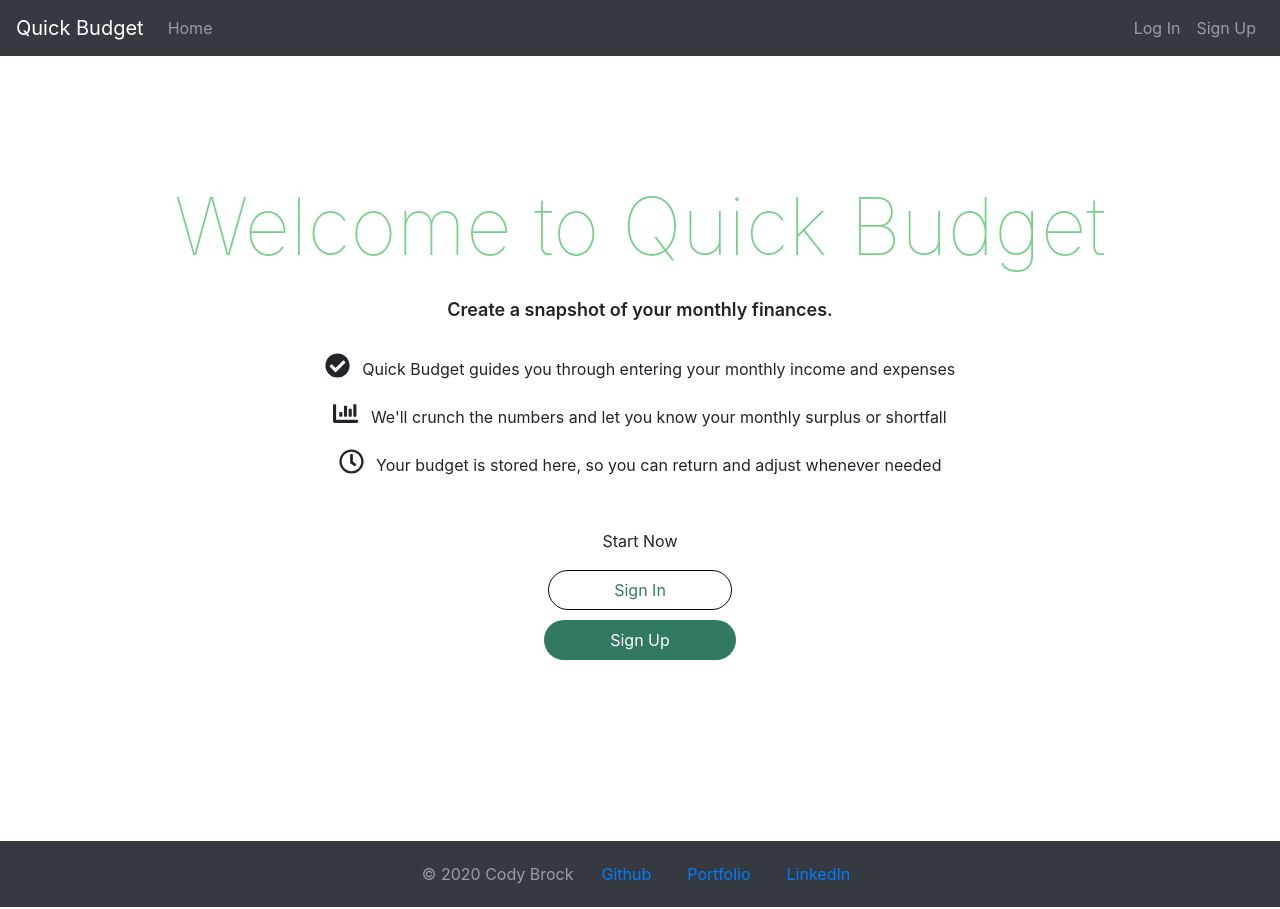
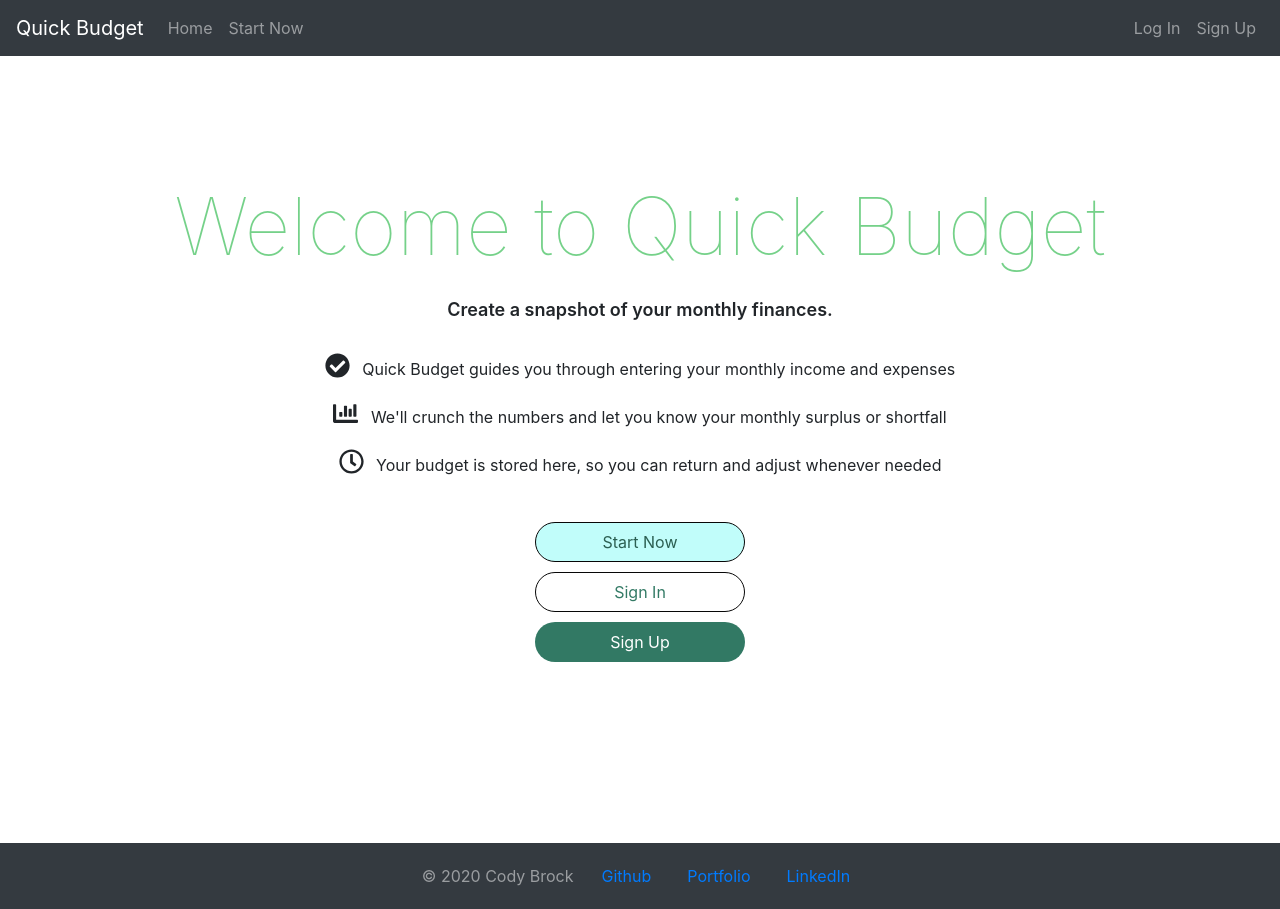
Before and after one commit to eric1foard/quick-budget, a React (Create React App) app: page / in a window 1280 px wide. Built offline with nearby package versions, Linux system fonts and the light colour scheme; the HTML template or start-up script is replaced by a standard one.

Commit message:
1 - styles the Start Now button on Home page. 22- adds start now link on Navbar when there is no user signed in. 3 - begins cleaning up and commenting on Budget component.

```diff
--- a/src/App.css
+++ b/src/App.css
@@ -75,12 +75,27 @@
   margin-bottom: 30px;
 }
 
+.btn-start-now{
+  padding: 7px 65px;
+  border-radius: 20px;
+  background-color: rgba(123, 250, 244, 0.472);
+  color: rgba(15, 65, 50, 0.842);
+  border-color: rgb(7, 7, 7);
+  width: 210px;
+}
+
+.btn-start-now:hover{
+  background-color: rgba(16, 157, 161, 0.623);
+  color: rgba(0, 0, 0, 0.842);
+}
+
 .btn-login{
   padding: 7px 65px;
   border-radius: 20px;
   background-color: rgb(255, 255, 255);
   color: rgba(13, 97, 72, 0.842);
   border-color: rgb(7, 7, 7);
+  width: 210px;
 }
 
 .btn-login:hover{
@@ -93,6 +108,7 @@
   border-radius: 20px;
   background-color: rgba(13, 97, 72, 0.842);
   color: rgb(255, 255, 255);
+  width: 210px;
 }
 
 .btn-signup:hover{
--- a/src/App.js
+++ b/src/App.js
@@ -41,7 +41,6 @@ class App extends Component {
 
   render() {
     const { currentUser } = this.state;
-    console.log("currentUser from app component: ", currentUser);
 
     return (
       <Router>
--- a/src/components/Budget.js
+++ b/src/components/Budget.js
@@ -1,8 +1,10 @@
+// Packages
 import React, { Component } from "react";
 import SweetAlert from 'react-bootstrap-sweetalert';
 import Swal from 'sweetalert2';
-// import { v4 as uuidv4 } from "uuid";
+// import { v4 as uuidv4 } from "uuid"; - TODO Need to add in to give ID's (CB 9/30)
 
+// Project Components
 import Box from "./Box.js";
 import Summary from "./Summary.js";
 import Jumbotron from "./Jumbotron";
@@ -15,32 +17,31 @@ import HelloWorld from "./ModalSignUp.js";
 import { incomeData } from "./shared/newUserSeed";
 import { expenseData } from "./shared/newUserSeed";
 
-//
+// Helper methods used for validating new users' sign up information
 import { validateUsername, validateEmail, validatePassword } from "./shared/helpers"
 
 
 class Budget extends Component {
 
-  // State is used to store the relevant information regarding the user's income and expenses fields,
-  // ...and is used by other components to calculate inferences.
   constructor(props) {
     super(props);
     this.state = {
-      apiResponse: null,
-      incomeData: null,
-      expenseData: null,
-      unregisteredUser: null,
-      newUser: null,
+      // Budget state information
+      incomeData: null,  // Object containing the user's income information.  Obtained from API call getting user's info, or from default values for new users.
+      expenseData: null, // Object containing the user's expense information.  Obtained from API call getting user's info, or from default values for new users.
+      incomeTotal: 0, // Number appearing at bottom of income section, showing user's total income.
+      expenseTotal: 0, // Number appearing at bottom of expense section, showing user's total expense.
+      total: 0, // Number showing in bottommost card, showing user's total income minus total expense.  While it could be inferred, keeping this explicitly in state makes sure it is always rendered with current info.
 
-      // Seems this is already being called from App...
-      currentUser: AuthService.getCurrentUser(),
+      // User state information
+      currentUser: AuthService.getCurrentUser(), // Returns user's jwt accessToken, email, id, and username.
+      unregisteredUser: null, // Boolean determined in componenentDidMount. Used when user clicks save.  If true, prompts them to sign up in order to save.
+      newUser: null, // Boolean determined in componenentDidMount. If true, pulls default information from newUserSeed to populate budget.
 
+      // Page status information
       error: null,
       isLoaded: false,
 
-      total: 0,
-      incomeTotal: 0,
-      expenseTotal: 0,
 
       username: undefined,
       email: undefined,
@@ -52,9 +53,9 @@ class Budget extends Component {
     this.updateFullTotal        = this.updateFullTotal.bind(this);
     this.updateIncomeHelper     = this.updateIncomeHelper.bind(this);
     this.updateExpensesHelper   = this.updateExpensesHelper.bind(this);
-    this.saveNewIncomeHelper    = this.saveNewIncomeHelper.bind(this);
-    this.saveNewExpensesHelper  = this.saveNewExpensesHelper.bind(this);
-    this.saveNewField           = this.saveNewField.bind(this);
+    // this.saveNewIncomeHelper    = this.saveNewIncomeHelper.bind(this); - used to add new items.  Currently disabled.
+    // this.saveNewExpensesHelper  = this.saveNewExpensesHelper.bind(this); - used to add new items.  Currently disabled.
+    // this.saveNewField           = this.saveNewField.bind(this); - used to add new items.  Currently disabled.
     this.handleSave             = this.handleSave.bind(this);
 
     this.handleChange = this.handleChange.bind(this);
@@ -131,23 +132,25 @@ class Budget extends Component {
   // SAVING NEW FIELDS ****************************
   // **********************************************
   // Appends the new field object to the end of the correct part of state
-  saveNewField(obj, type, category) {
-    let newState = this.state[type]
-    const categoryToSaveIn = newState.categories.find(elem => elem.title === category);
+  // saveNewField(obj, type, category) {
+  //   let newState = this.state[type]
+  //   const categoryToSaveIn = newState.categories.find(elem => elem.title === category);
 
-    categoryToSaveIn.fields = [...categoryToSaveIn.fields, obj];
-    this.setState({[type]: newState}, () => {
-      this.updateCategoryTotal(type, category);
-    });
-  }
+  //   categoryToSaveIn.fields = [...categoryToSaveIn.fields, obj];
+  //   this.setState({[type]: newState}, () => {
+  //     this.updateCategoryTotal(type, category);
+  //   });
+  // }
 
-  saveNewIncomeHelper(obj, category) {
-    this.saveNewField(obj, "incomeData", category);
-  }
+  // Used to add new items.  Currently disabled.
+  // saveNewIncomeHelper(obj, category) {
+  //   this.saveNewField(obj, "incomeData", category);
+  // }
 
-  saveNewExpensesHelper(obj, category) {
-    this.saveNewField(obj, "expensesData", category);
-  }
+  // Used to add new items.  Currently disabled.
+  // saveNewExpensesHelper(obj, category) {
+  //   this.saveNewField(obj, "expensesData", category);
+  // }
 
 
   // ***********************************************
@@ -483,7 +486,7 @@ class Budget extends Component {
 
                 boxData={this.state.incomeData}
                 handleUpdate={this.updateIncomeHelper}
-                // handleSaveNew={this.saveNewIncomeHelper}
+                // handleSaveNew={this.saveNewIncomeHelper} - used to add new items.  Currently disabled.
                 total={this.state.incomeTotal}
                 // key={this.props.incomeData.id}
               />
@@ -495,7 +498,7 @@ class Budget extends Component {
 
                 boxData={this.state.expenseData}
                 handleUpdate={this.updateExpensesHelper}
-                // handleSaveNew={this.saveNewExpensesHelper}
+                // handleSaveNew={this.saveNewExpensesHelper} - used to add new items.  Currently disabled.
                 total={this.state.expenseTotal}
                 // key={this.props.expensesData.id}
               />
--- a/src/components/Dashboard.js
+++ b/src/components/Dashboard.js
@@ -14,7 +14,6 @@ class Dashboard extends Component {
 
       incomeData: null,
       expenseData: null,
-
       incomeTotal: 0,
       expenseTotal: 0,
 
--- a/src/components/Home.js
+++ b/src/components/Home.js
@@ -41,16 +41,15 @@ export default class Home extends Component {
 
           <div className="row home-buttons">
             <div className="col-sm-12">
-            {/* TODO - style this button.  (CB 9/30) */}
-            <Link to={"/budget"} className="">
-                <button type="button" className="btn btn-demo">Start Now</button>
+              <Link to={"/budget"}>
+                <button type="button" className="btn btn-start-now">Start Now</button>
               </Link>
               <br />
-              <Link to={"/login"} className="">
+              <Link to={"/login"}>
                 <button type="button" className="btn btn-login">Sign In</button>
               </Link>
               <br />
-              <Link to={"/signup"} className="">
+              <Link to={"/signup"}>
                 <button type="button" className="btn btn-signup">Sign Up</button>
               </Link>
             </div>
--- a/src/components/Navbar.js
+++ b/src/components/Navbar.js
@@ -1,14 +1,15 @@
 import React, { Component } from 'react';
-import { BrowserRouter as Router, Switch, Route, Link } from "react-router-dom";
+// Although Router is not used in this component, it has to be here because removing it affects the styling of Navbar.
+import { BrowserRouter as Router, Link } from "react-router-dom";
 
-
+// Navbar is placed above the rest of the App.  It uses react-router-dom to direct the user.
+// Depending on whether someon is signed in, it will display different options.
 class Navbar extends Component {
-
-
 
   render() {
     return(
       <nav className="navbar navbar-expand navbar-dark bg-dark">
+        {/* LEFT SIDE of Navbar */}
         <Link to={"/"} className="navbar-brand">
           Quick Budget
         </Link>
@@ -19,7 +20,10 @@ class Navbar extends Component {
             </Link>
           </li>
 
-          {this.props.currentUser && (
+          {/* Is a user signed in? */}
+          {this.props.currentUser
+          ?
+            // If yes, then display 1) their username as a link to their Dashboard, and 2) a link to Budget.
             <div className="navbar-nav ml-auto">
               <li className="nav-item">
                 <Link to={"/dashboard"} className="nav-link">
@@ -32,10 +36,24 @@ class Navbar extends Component {
                 </Link>
               </li>
             </div>
-          )}
+          :
+            // If no user, then display a "Start Now" link that takes them to Budget page.
+            <div className="navbar-nav ml-auto">
+              <li className="nav-item">
+                <Link to={"/budget"} className="nav-link">
+                  Start Now
+                </Link>
+              </li>
+            </div>
+          }
         </div>
+        {/* End left side of Navbar */}
 
-        {this.props.currentUser ? (
+
+        {/* RIGHT SIDE of Navbar */}
+        {/* If a user is signed in */}
+        {this.props.currentUser
+        ?
           <div className="navbar-nav ml-auto">
             <li className="nav-item">
               <a href="/login" className="nav-link" onClick={this.props.logOut}>
@@ -43,7 +61,7 @@ class Navbar extends Component {
               </a>
             </li>
           </div>
-        ) : (
+        :
           <div className="navbar-nav ml-auto">
             <li className="nav-item">
               <Link to={"/login"} className="nav-link">
@@ -57,7 +75,8 @@ class Navbar extends Component {
               </Link>
             </li>
           </div>
-        )}
+        }
+        {/* End right side of Navbar */}
       </nav>
     )
   }
--- a/src/components/SignUp.js
+++ b/src/components/SignUp.js
@@ -4,7 +4,6 @@ import Swal from 'sweetalert2'
 import AuthService from "../services/auth.service";
 import Jumbotron from "./Jumbotron";
 import { validateUsername, validateEmail, validatePassword } from "./shared/helpers";
-// import userService from "../services/user.service";
 
 export default class SignUp extends Component {
   constructor(props) {
@@ -77,9 +76,6 @@ export default class SignUp extends Component {
           })
             .then( () => {
               AuthService.login(this.state.username, this.state.password)
-              // .then( () => {
-              //   userService.createNewUserItems()
-              // })
                 .then( () => {
                   this.props.history.push("/dashboard");
                   window.location.reload();
```
